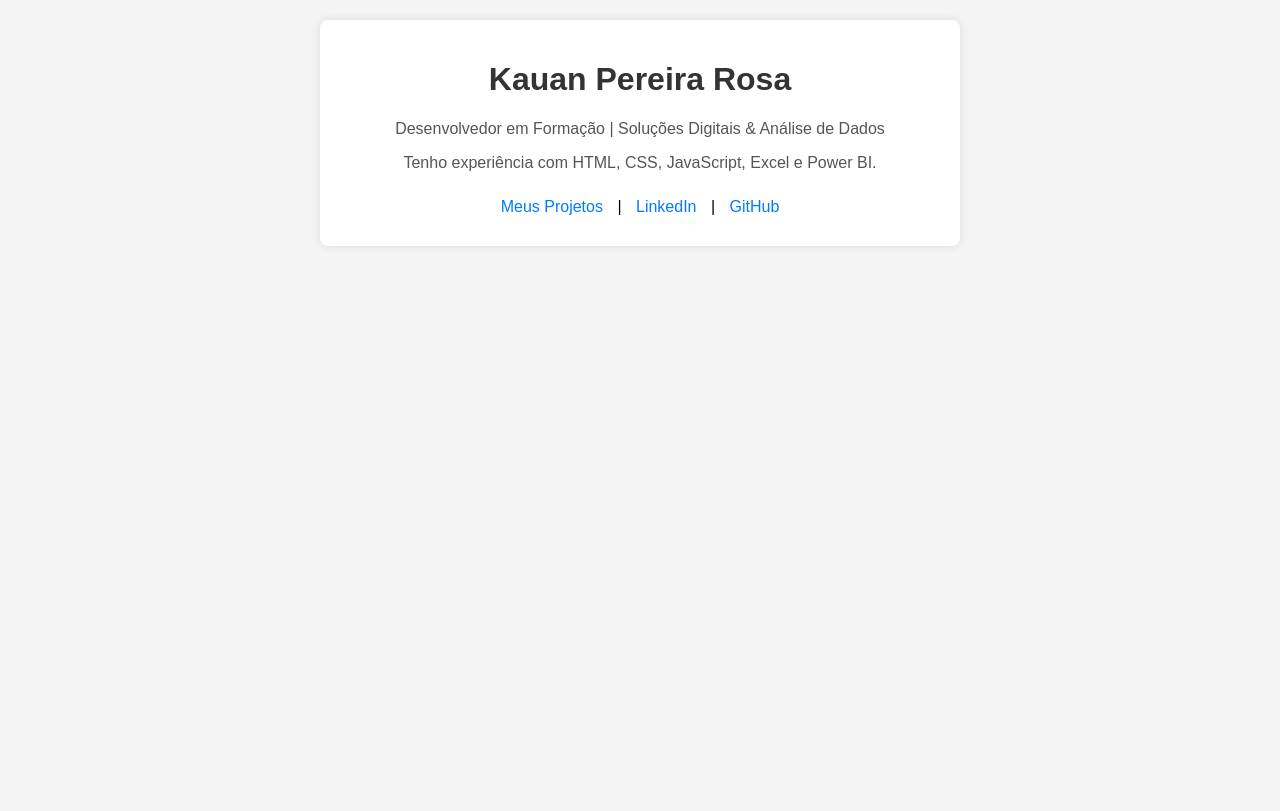
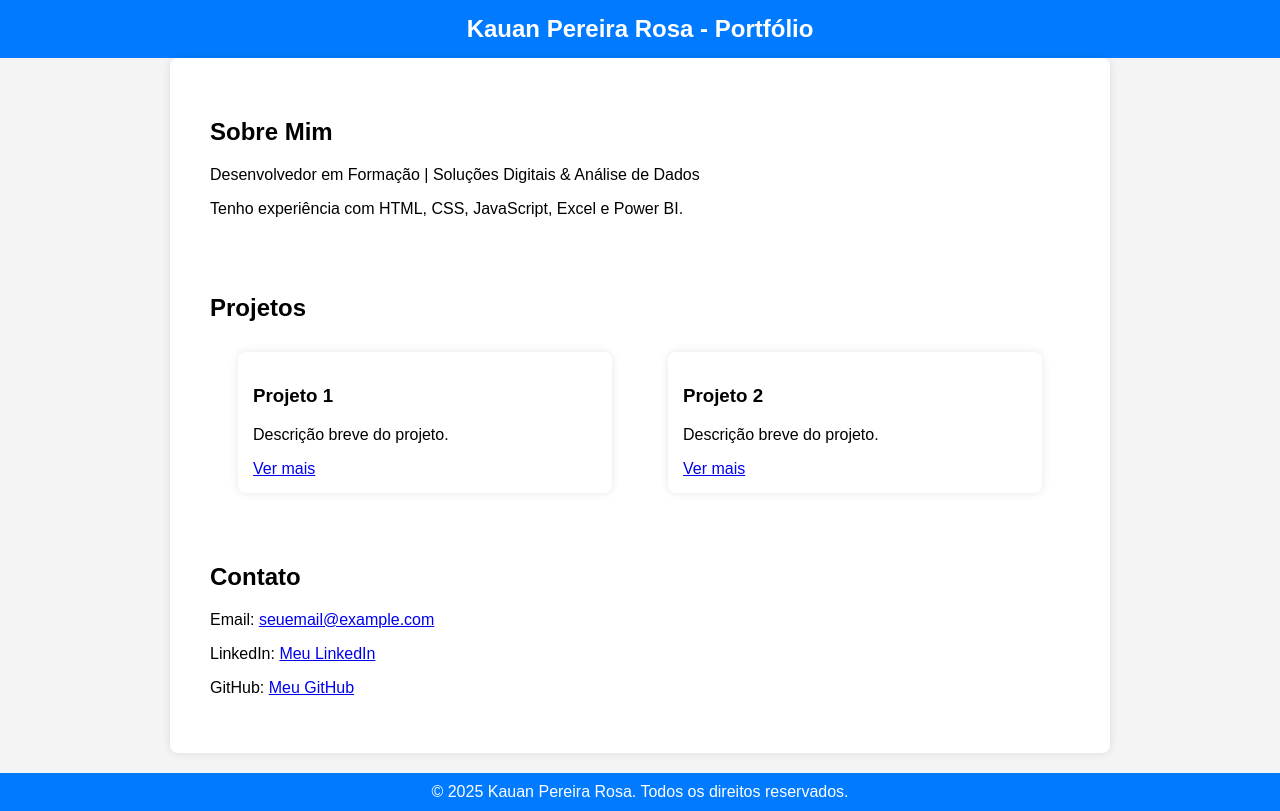
Before and after one commit to Kauanrosax/portfolio, a plain HTML site: page index.html in a window 1280 px wide. Drawn offline with Linux system fonts and the light colour scheme.

Commit message:
Add files via upload

```diff
--- a/index.html
+++ b/index.html
@@ -8,42 +8,93 @@
         body {
             font-family: Arial, sans-serif;
             margin: 0;
-            padding: 20px;
+            padding: 0;
             background-color: #f4f4f4;
-            text-align: center;
         }
         .container {
-            max-width: 600px;
+            max-width: 900px;
             margin: auto;
             background: white;
             padding: 20px;
             border-radius: 8px;
             box-shadow: 0 0 10px rgba(0, 0, 0, 0.1);
+            text-align: center;
         }
-        h1 {
-            color: #333;
+        header {
+            background: #007BFF;
+            color: white;
+            padding: 15px 0;
+            text-align: center;
+            font-size: 24px;
+            font-weight: bold;
         }
-        p {
-            color: #555;
+        section {
+            padding: 20px;
+            text-align: left;
         }
         .links a {
             display: inline-block;
             margin: 10px;
             text-decoration: none;
             color: #007BFF;
+            font-weight: bold;
+        }
+        .projects {
+            display: flex;
+            flex-wrap: wrap;
+            justify-content: space-around;
+        }
+        .project-card {
+            background: #ffffff;
+            padding: 15px;
+            border-radius: 8px;
+            box-shadow: 0 0 10px rgba(0, 0, 0, 0.1);
+            width: 40%;
+            margin: 10px;
+        }
+        footer {
+            text-align: center;
+            padding: 10px;
+            background: #007BFF;
+            color: white;
+            margin-top: 20px;
         }
     </style>
 </head>
 <body>
+    <header>
+        Kauan Pereira Rosa - Portfólio
+    </header>
     <div class="container">
-        <h1>Kauan Pereira Rosa</h1>
-        <p>Desenvolvedor em Formação | Soluções Digitais & Análise de Dados</p>
-        <p>Tenho experiência com HTML, CSS, JavaScript, Excel e Power BI.</p>
-        <div class="links">
-            <a href="#">Meus Projetos</a> |
-            <a href="#">LinkedIn</a> |
-            <a href="#">GitHub</a>
-        </div>
+        <section>
+            <h2>Sobre Mim</h2>
+            <p>Desenvolvedor em Formação | Soluções Digitais & Análise de Dados</p>
+            <p>Tenho experiência com HTML, CSS, JavaScript, Excel e Power BI.</p>
+        </section>
+        <section>
+            <h2>Projetos</h2>
+            <div class="projects">
+                <div class="project-card">
+                    <h3>Projeto 1</h3>
+                    <p>Descrição breve do projeto.</p>
+                    <a href="#">Ver mais</a>
+                </div>
+                <div class="project-card">
+                    <h3>Projeto 2</h3>
+                    <p>Descrição breve do projeto.</p>
+                    <a href="#">Ver mais</a>
+                </div>
+            </div>
+        </section>
+        <section>
+            <h2>Contato</h2>
+            <p>Email: <a href="mailto:seuemail@example.com">seuemail@example.com</a></p>
+            <p>LinkedIn: <a href="https://www.linkedin.com/in/seu-perfil" target="_blank">Meu LinkedIn</a></p>
+            <p>GitHub: <a href="https://github.com/kauanrosax" target="_blank">Meu GitHub</a></p>
+        </section>
     </div>
+    <footer>
+        © 2025 Kauan Pereira Rosa. Todos os direitos reservados.
+    </footer>
 </body>
 </html>
```
